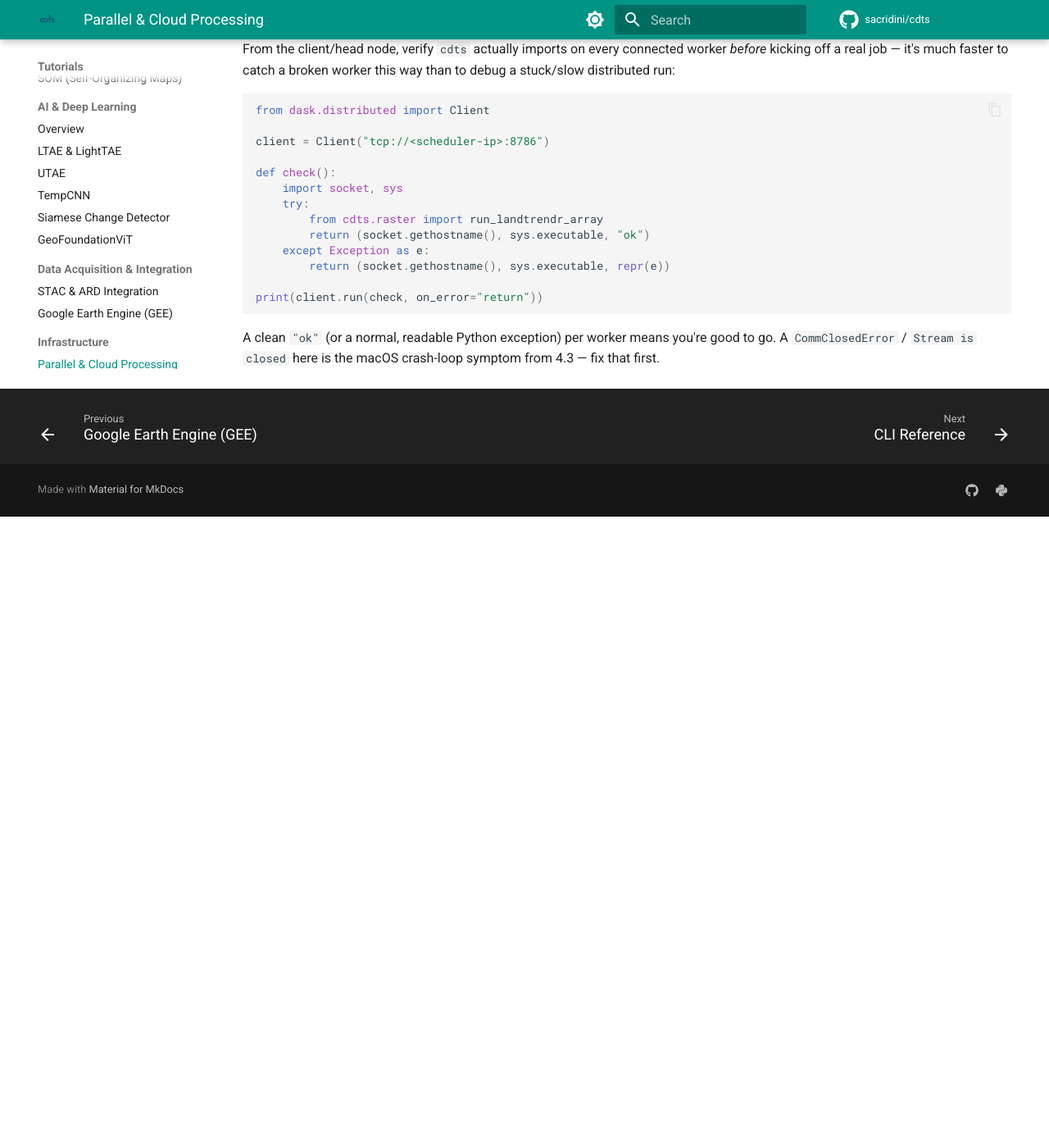
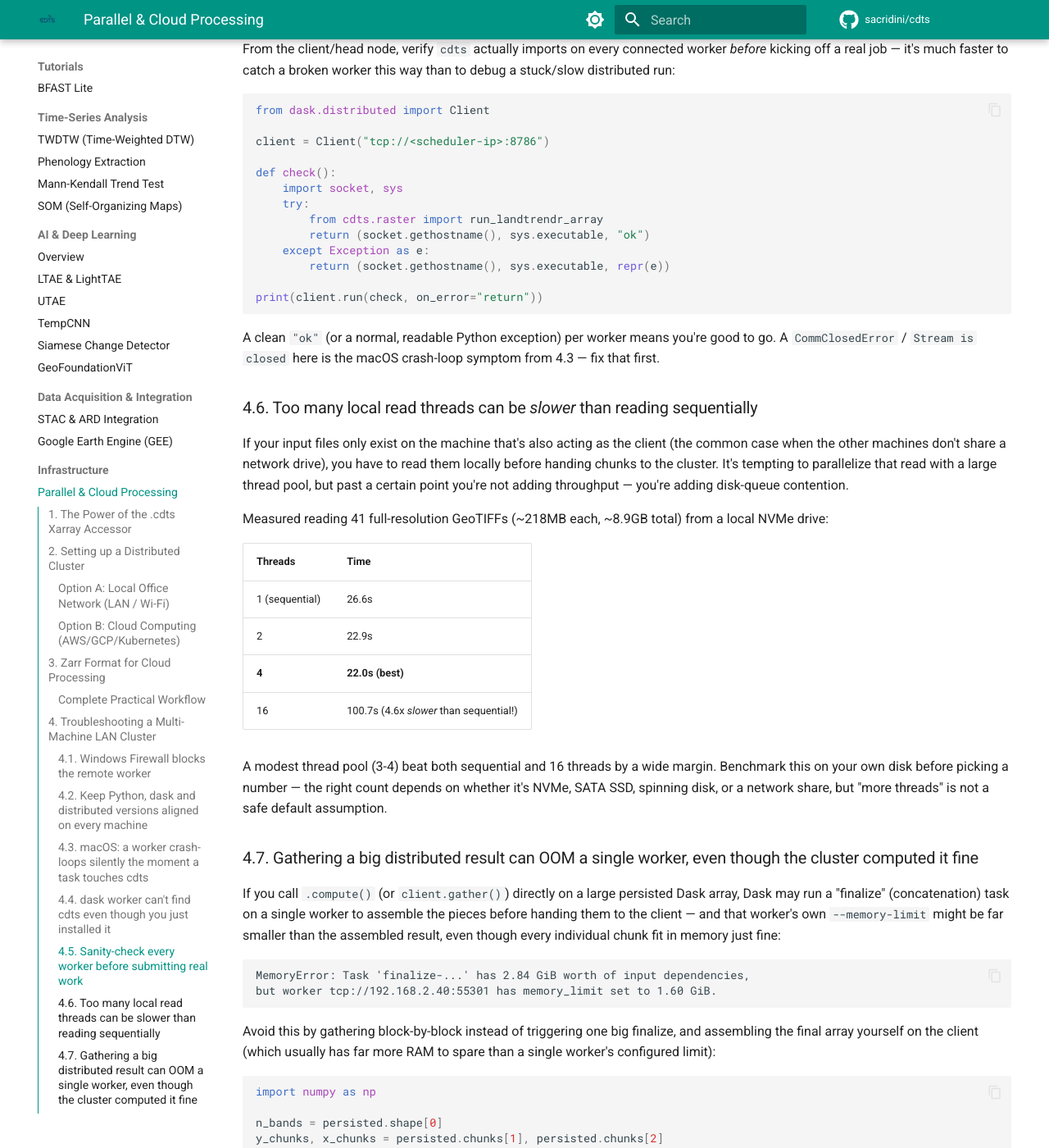
Before and after one commit to sacridini/cdts, an MkDocs documentation site: the page built from docs/tutorials/parallel-cloud-processing.md, in a window 1280 px wide and 1400 px high, scrolled down 4470 px. Shown: the whole window at 82% size. Built offline with MkDocs 1.6.1 and Material for MkDocs 9.7.7, drawn with Linux system fonts in a browser that asks for light colours; comment, search, counter and statistics services are not loaded; before the commit the page ends 5100 px from its top, so only the background shows below that; some of the changed text lies outside the part shown.

Commit message:
docs: add disk-contention and block-wise gather findings from real LAN test
Measured on a real 2-machine run (26 worker processes, full Landsat tile):
too many local read threads (16) caused disk-queue contention and were 4.6x
slower than a modest thread pool (3-4); and calling .compute() on a large
persisted array can OOM a memory-limited worker during the finalize/concat
step even though every chunk computed fine -- gather block-by-block instead.

````diff
--- a/docs/tutorials/parallel-cloud-processing.md
+++ b/docs/tutorials/parallel-cloud-processing.md
@@ -189,3 +189,51 @@
 ```
 
 A clean `"ok"` (or a normal, readable Python exception) per worker means you're good to go. A `CommClosedError` / `Stream is closed` here is the macOS crash-loop symptom from 4.3 — fix that first.
+
+### 4.6. Too many local read threads can be *slower* than reading sequentially
+
+If your input files only exist on the machine that's also acting as the client (the common case when the other machines don't share a network drive), you have to read them locally before handing chunks to the cluster. It's tempting to parallelize that read with a large thread pool, but past a certain point you're not adding throughput — you're adding disk-queue contention.
+
+Measured reading 41 full-resolution GeoTIFFs (~218MB each, ~8.9GB total) from a local NVMe drive:
+
+| Threads | Time |
+|---|---|
+| 1 (sequential) | 26.6s |
+| 2 | 22.9s |
+| **4** | **22.0s (best)** |
+| 16 | 100.7s (4.6x *slower* than sequential!) |
+
+A modest thread pool (3-4) beat both sequential and 16 threads by a wide margin. Benchmark this on your own disk before picking a number — the right count depends on whether it's NVMe, SATA SSD, spinning disk, or a network share, but "more threads" is not a safe default assumption.
+
+### 4.7. Gathering a big distributed result can OOM a single worker, even though the cluster computed it fine
+
+If you call `.compute()` (or `client.gather()`) directly on a large persisted Dask array, Dask may run a "finalize" (concatenation) task on a single worker to assemble the pieces before handing them to the client — and that worker's own `--memory-limit` might be far smaller than the assembled result, even though every individual chunk fit in memory just fine:
+
+```
+MemoryError: Task 'finalize-...' has 2.84 GiB worth of input dependencies,
+but worker tcp://192.168.2.40:55301 has memory_limit set to 1.60 GiB.
+```
+
+Avoid this by gathering block-by-block instead of triggering one big finalize, and assembling the final array yourself on the client (which usually has far more RAM to spare than a single worker's configured limit):
+
+```python
+import numpy as np
+
+n_bands = persisted.shape[0]
+y_chunks, x_chunks = persisted.chunks[1], persisted.chunks[2]
+y_off = np.concatenate([[0], np.cumsum(y_chunks)])
+x_off = np.concatenate([[0], np.cumsum(x_chunks)])
+
+block_futs = {
+    (by, bx): client.compute(persisted.blocks[:, by, bx])
+    for by in range(len(y_chunks))
+    for bx in range(len(x_chunks))
+}
+gathered = client.gather(block_futs)
+
+result = np.empty((n_bands, H, W), dtype=np.float32)
+for (by, bx), arr in gathered.items():
+    result[:, y_off[by]:y_off[by + 1], x_off[bx]:x_off[bx + 1]] = arr
+```
+
+This also parallelizes the fetch itself (all blocks are requested up front, not one at a time), so it's usually *faster* than the naive `.compute()` in addition to being memory-safe.
````
